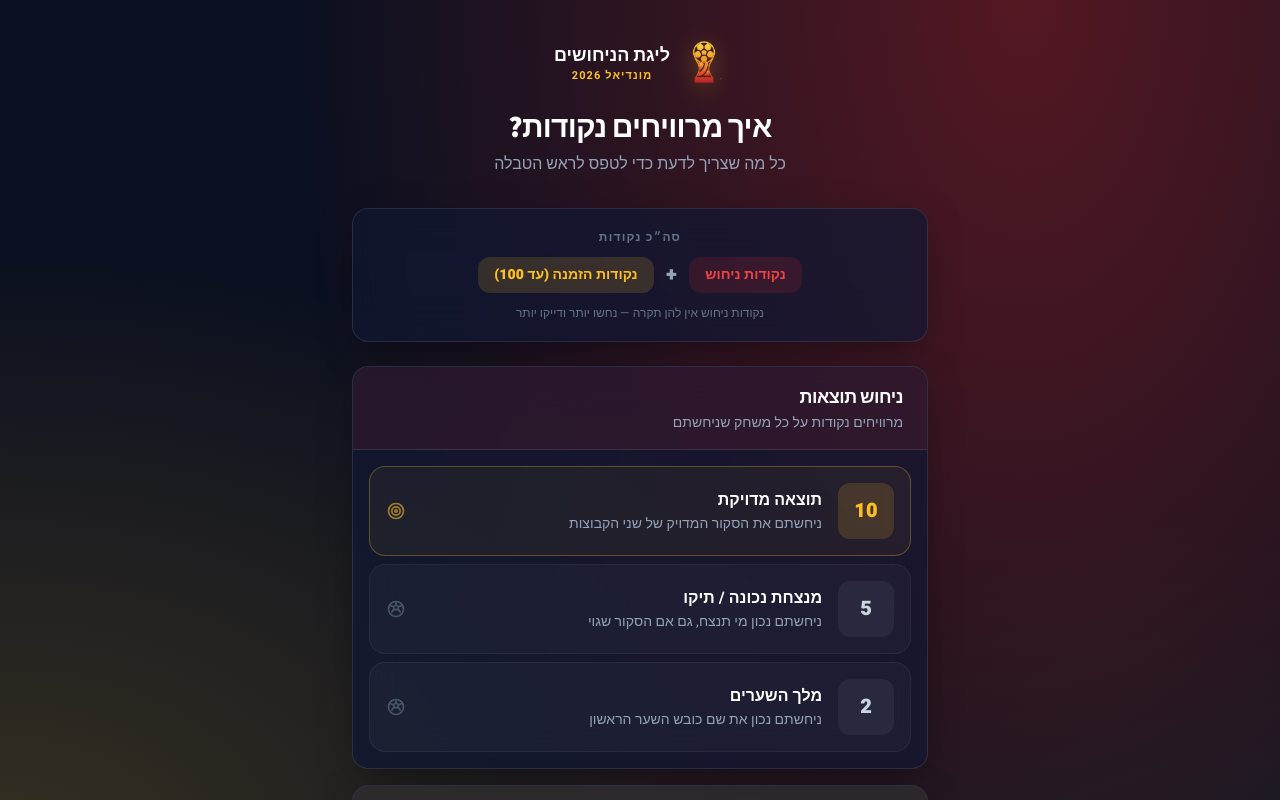
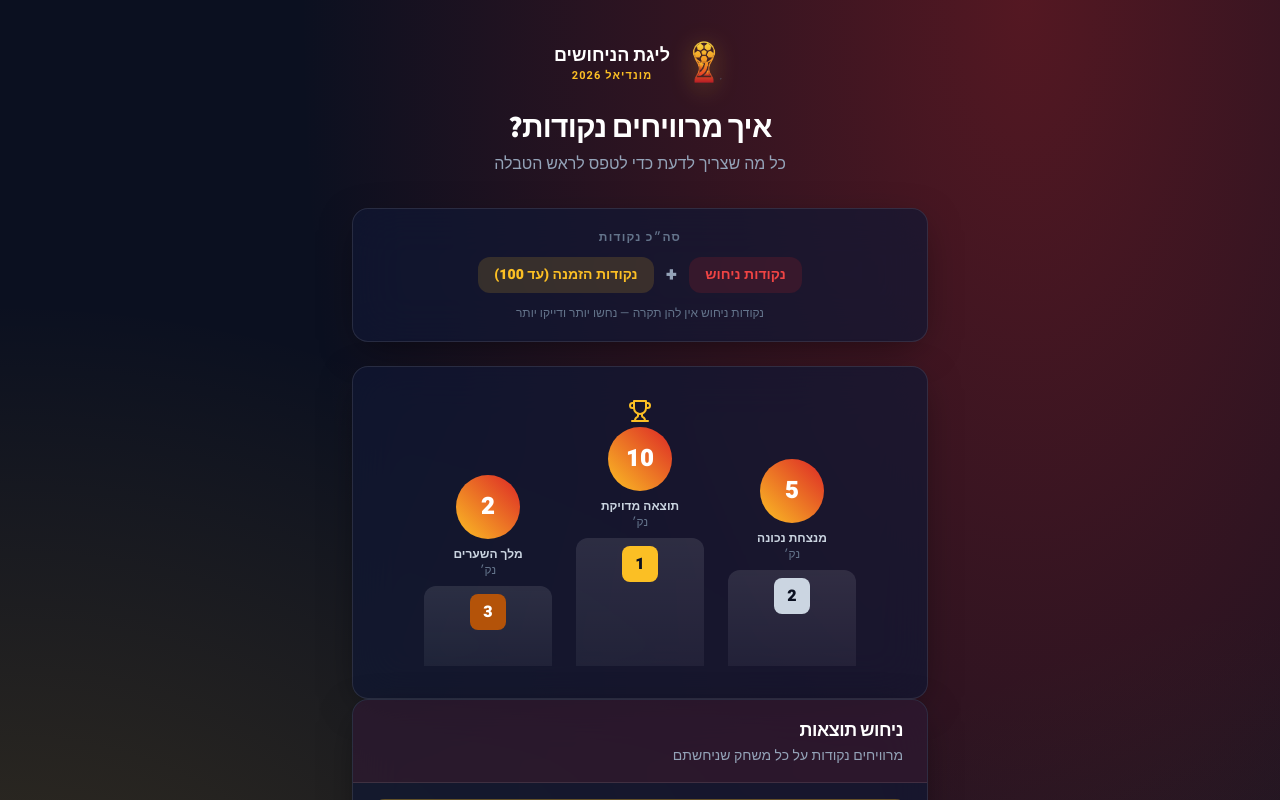
Before and after one commit to navezakine/wc2026, a React (Vite) app in the folder client/: page /scoring in a window 1280 px wide. Shown: the top 800 px of the page. Built offline with nearby package versions, Linux system fonts and the light colour scheme; no server answers.

Commit message:
feat(scoring): add illustrative podium showing top 3 prediction point values

```diff
--- a/client/src/pages/Scoring.jsx
+++ b/client/src/pages/Scoring.jsx
@@ -86,6 +86,33 @@ function RuleCard({ points, label, desc, icon: Icon, highlight }) {
   )
 }
 
+function ScoringPodium() {
+  const steps = [
+    { pts: 5,  label: 'מנצחת נכונה', place: 2, h: 'h-24', medal: 'bg-slate-300 text-night' },
+    { pts: 10, label: 'תוצאה מדויקת', place: 1, h: 'h-32', medal: 'bg-gold text-night' },
+    { pts: 2,  label: 'מלך השערים',  place: 3, h: 'h-20', medal: 'bg-amber-700 text-white' },
+  ]
+  return (
+    <div className="glass-card flex items-end justify-center gap-3 p-6 sm:gap-6 sm:p-8">
+      {steps.map(({ pts, label, place, h, medal }) => (
+        <div key={place} className="flex w-24 flex-col items-center sm:w-32">
+          {place === 1 && <TrophyIcon className="mb-1 text-gold" width={24} height={24} />}
+          <div className={`num grid h-14 w-14 place-items-center rounded-full bg-gradient-to-bl from-team to-gold text-2xl font-black text-white sm:h-16 sm:w-16`}>
+            {pts}
+          </div>
+          <div className="mt-2 text-center text-xs font-bold text-slate-300 leading-tight">{label}</div>
+          <div className="text-xs text-slate-500">נק׳</div>
+          <div className={`mt-2 flex w-full ${h} items-start justify-center rounded-t-xl bg-gradient-to-t from-white/5 to-white/10 pt-2`}>
+            <span className={`num grid h-9 w-9 place-items-center rounded-lg text-base font-black ${medal}`}>
+              {place}
+            </span>
+          </div>
+        </div>
+      ))}
+    </div>
+  )
+}
+
 function Section({ title, subtitle, rules, accent }) {
   return (
     <div className="glass-card overflow-hidden">
@@ -122,6 +149,8 @@ export default function Scoring() {
           <p className="mt-3 text-xs text-slate-500">נקודות ניחוש אין להן תקרה — נחשו יותר ודייקו יותר</p>
         </div>
 
+        <ScoringPodium />
+
         <div className="space-y-4">
           <Section
             title="ניחוש תוצאות"
```
